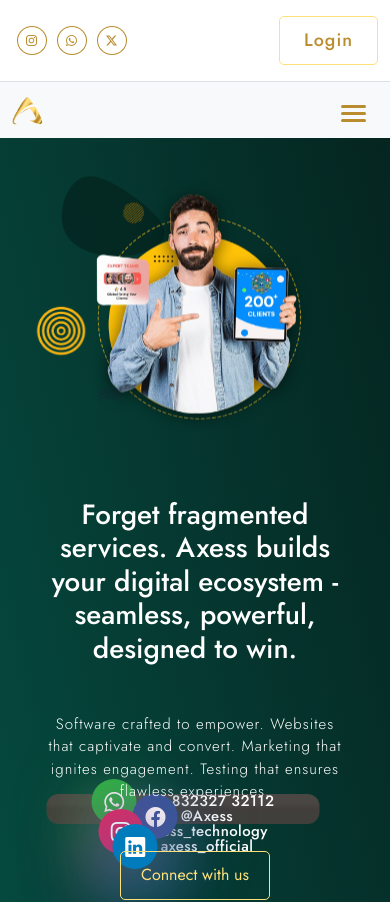
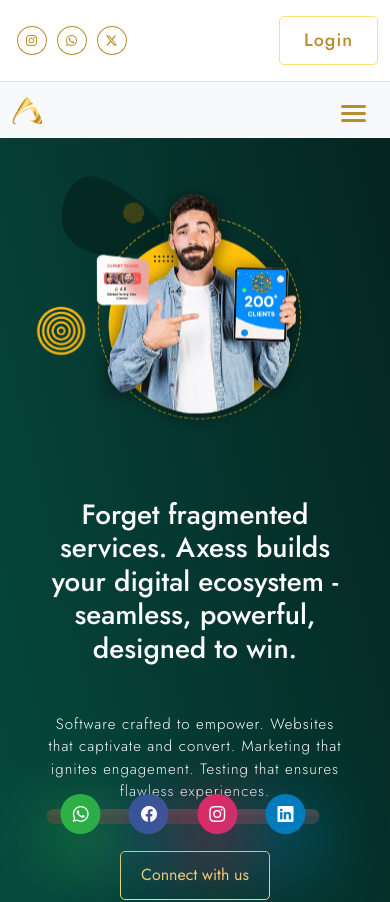
Before and after one commit to axessmongo/AxessTechnology-project, a React (Vite) app in the folder client/: page / in a window 390 px wide. Shown: the top 902 px of the page. Built offline with nearby package versions, Linux system fonts and the light colour scheme.

Commit message:
adding mobile changes

```diff
--- a/client/src/assets/css/_links.scss
+++ b/client/src/assets/css/_links.scss
@@ -1,4 +1,3 @@
-
 $whatsappcolor : #33bc4a;
 $facebookcolor : #3b5998;
 $instagramcolor : #e1306c;
@@ -11,7 +10,7 @@ $instagramcolorhover : #b60843;
 $linkedincolorhover : #00a5fd;
 
 
-$globalshadow :  rgba(0, 0, 0, 0.56) 0px 22px 70px 4px;
+$globalshadow : rgba(0, 0, 0, 0.56) 0px 22px 70px 4px;
 
 .links-container {
     position: fixed;
@@ -23,6 +22,7 @@ $globalshadow :  rgba(0, 0, 0, 0.56) 0px 22px 70px 4px;
     background: linear-gradient(#4a4643 30%, #423e3b 50%, #403f3b 70%);
     height: 30px;
     border-radius: 12px;
+    z-index: 99999;
 
     &::before {
         content: "";
@@ -36,19 +36,19 @@ $globalshadow :  rgba(0, 0, 0, 0.56) 0px 22px 70px 4px;
         border-radius: 12px;
     }
 
-    &.whatsappcolor::before{
+    &.whatsappcolor::before {
         background-color: $whatsappcolorhover;
     }
 
-    &.facebookcolor::before{
+    &.facebookcolor::before {
         background-color: $facebookcolorhover;
     }
 
-    &.instagramcolor::before{
+    &.instagramcolor::before {
         background-color: $instagramcolorhover;
     }
 
-    &.linkedincolor::before{
+    &.linkedincolor::before {
         background-color: $linkedincolor;
     }
 
@@ -71,25 +71,25 @@ $globalshadow :  rgba(0, 0, 0, 0.56) 0px 22px 70px 4px;
         &.whatsapp {
             background: $whatsappcolor;
             box-shadow: $whatsappcolor 0px 22px 70px 4px;
-            animation: whatsapp-shadow 1s 0s infinite ;
+            animation: whatsapp-shadow 1s 0s infinite;
         }
 
         &.facebook {
             background: $facebookcolor;
             box-shadow: $facebookcolor 0px 22px 70px 4px;
-            animation: facebook-shadow 1s 0s infinite ;
+            animation: facebook-shadow 1s 0s infinite;
         }
 
         &.instagram {
             background: $instagramcolor;
             box-shadow: $instagramcolor 0px 22px 70px 4px;
-            animation: instagram-shadow 1s 0s infinite ;
+            animation: instagram-shadow 1s 0s infinite;
         }
 
         &.linkedin {
             background: $linkedincolor;
             box-shadow: $linkedincolor 0px 22px 70px 4px;
-            animation: linkedin-shadow 1s 0s infinite ;
+            animation: linkedin-shadow 1s 0s infinite;
         }
 
         i {
@@ -108,42 +108,68 @@ $globalshadow :  rgba(0, 0, 0, 0.56) 0px 22px 70px 4px;
 }
 
 
-@keyframes whatsapp-shadow{
-    0%, 100%{
+@keyframes whatsapp-shadow {
+
+    0%,
+    100% {
         background-color: $whatsappcolor;
     }
-    50%{
+
+    50% {
         background-color: $whatsappcolorhover;
 
     }
 }
 
-@keyframes facebook-shadow{
-    0%, 100%{
+@keyframes facebook-shadow {
+
+    0%,
+    100% {
         background-color: $facebookcolor;
     }
-    50%{
+
+    50% {
         background-color: $facebookcolorhover;
 
     }
 }
 
-@keyframes instagram-shadow{
-    0%, 100%{
+@keyframes instagram-shadow {
+
+    0%,
+    100% {
         background-color: $instagramcolor;
     }
-    50%{
+
+    50% {
         background-color: $instagramcolorhover;
 
     }
 }
 
-@keyframes linkedin-shadow{
-    0%, 100%{
+@keyframes linkedin-shadow {
+
+    0%,
+    100% {
         background-color: $linkedincolor;
     }
-    50%{
+
+    50% {
         background-color: $linkedincolorhover;
 
     }
 }
+
+@media(max-width:992px) {
+    .links-container {
+        height: 15px;
+        .icons {
+            transform: translate(-50%, -23px);
+            height: 40px;
+            width: 40px;
+            i{
+                font-size: 16px;
+            }
+        }
+    }
+}
--- a/client/src/assets/css/index.scss
+++ b/client/src/assets/css/index.scss
@@ -186,23 +186,27 @@ img {
         background-color: white;
       }
 
-      &.pricing{
-        .nav-link{
+      &.pricing {
+        .nav-link {
           padding: 10px;
           margin: 0 0 10px;
         }
-        .nav-item{
-          &:first-child{
-            .nav-link{
+
+        .nav-item {
+          &:first-child {
+            .nav-link {
               margin: 10px 0;
             }
           }
         }
       }
     }
-    &:hover .drop, &:focus .drop , &:active .drop
-    // , &:focus-within .drop
-    {
+
+    &:hover .drop,
+    &:focus .drop,
+    &:active .drop // , &:focus-within .drop
+
+      {
       transform: translate(-50%, 0%);
       max-height: max-content;
     }
@@ -1328,6 +1332,19 @@ img {
 
 
 @media(max-width:992px) {
+  .navbar  {
+    .nav-link {
+      background: transparent;
+      text-align: center;
+    }
+    .nav-item{
+      .drop {
+        position: relative;
+        z-index: 12;
+      }
+    }
+  }
+
   .primary-header {
     font-size: 32px;
   }
--- a/client/src/components/Contact.jsx
+++ b/client/src/components/Contact.jsx
@@ -3,7 +3,6 @@ import axios from 'axios';
 import Banner from '../components/Banner';
 import Navbar from './Navbar';
 import Footer from './Footer';
-import "../assets/css/index.scss";
 import "../assets/css/contact.scss";
 import { toast, ToastContainer } from 'react-toastify';
 
--- a/client/src/components/Footer.jsx
+++ b/client/src/components/Footer.jsx
@@ -3,7 +3,7 @@ import { Link } from 'react-router-dom'
 import footer from '../assets/images/footer.svg'
 import frompng from '../assets/images/fromlogo.jpg'
 // import contact  from '../assets/images/contact.jpg'
-import "../assets/css/index.scss"
+// import "../assets/css/index.scss"
 import "../assets/css/footer.scss"
 import axios from 'axios';
 import { toast, ToastContainer } from 'react-toastify';
--- a/client/src/components/Links.jsx
+++ b/client/src/components/Links.jsx
@@ -22,7 +22,7 @@ export default function Links() {
 
   return (
     <div className= {`links-container row align-items-center text-white ${hover}`}>
-      <div className="col-md-3">
+      <div className="col-3">
         <a href='/' className="d-flex justify-content-center text-decoration-none text-white"
         onMouseEnter={(color) => setcolorfunctoin('whatsappcolor')}
         onMouseLeave={()=> setHover('')}>
@@ -31,10 +31,10 @@ export default function Links() {
               <i className="bi bi-whatsapp"></i>
             </div>
           </div>
-          <p className='mb-0 ms-5'>+91 832327 32112</p>
+          <p className='mb-0 ms-5 d-none d-lg-block'>83232 32112</p>
         </a>
       </div>
-      <div className="col-md-3">
+      <div className="col-3">
         <a href='/' className="d-flex justify-content-center text-decoration-none text-white"
         onMouseEnter={(color) => setcolorfunctoin('facebookcolor')}
         onMouseLeave={()=> setHover('')}>
@@ -43,10 +43,10 @@ export default function Links() {
               <i className="bi bi-facebook"></i>
             </div>
           </div>
-          <p className='mb-0 ms-5'>@Axess</p>
+          <p className='mb-0 ms-5 d-none d-lg-block'>@Axess</p>
         </a>
       </div>
-      <div className="col-md-3">
+      <div className="col-3">
         <a href='/' className="d-flex justify-content-center text-decoration-none text-white"
         onMouseEnter={(color) => setcolorfunctoin('instagramcolor')}
         onMouseLeave={()=> setHover('')}>
@@ -55,10 +55,10 @@ export default function Links() {
               <i className="bi bi-instagram"></i>
             </div>
           </div>
-          <p className='mb-0 ms-5'>axess_technology</p>
+          <p className='mb-0 ms-5 d-none d-lg-block'>axess_technology</p>
         </a>
       </div>
-      <div className="col-md-3">
+      <div className="col-3">
         <a href='/' className="d-flex justify-content-center text-decoration-none text-white"
         onMouseEnter={(color) => setcolorfunctoin('linkedincolor')}
         onMouseLeave={()=> setHover('')}>
@@ -67,7 +67,7 @@ export default function Links() {
               <i className="bi bi-linkedin"></i>
             </div>
           </div>
-          <p className='mb-0 ms-5'>axess_official</p>
+          <p className='mb-0 ms-5 d-none d-lg-block'>axess_official</p>
         </a>
       </div>
     </div>
--- a/client/src/pages/Ai.jsx
+++ b/client/src/pages/Ai.jsx
@@ -13,7 +13,7 @@ import { Link } from "react-router-dom";
 import footer from "../assets/images/footer.svg";
 import frompng from "../assets/images/fromlogo.jpg";
 // import contact  from '../assets/images/contact.jpg'
-import "../assets/css/index.scss";
+// import "../assets/css/index.scss";
 import kvrprofile from '../assets/images/kvr profile.png'
 
 
--- a/client/src/pages/Development.jsx
+++ b/client/src/pages/Development.jsx
@@ -10,7 +10,6 @@ import "../assets/css/pricing.scss";
 import { Link } from "react-router-dom";
 
 // import contact  from '../assets/images/contact.jpg'
-import "../assets/css/index.scss";
 import Techsection from "../components/Techsection";
 import whychooseimg from "../assets/images/whychoose-img.png";
 import Profiledub from '../assets/images/testing/dub-img.png'
--- a/client/src/pages/Register.jsx
+++ b/client/src/pages/Register.jsx
@@ -3,7 +3,7 @@ import axios from 'axios'
 import { useState } from "react";
 import { Link } from "react-router-dom";
 import "../assets/css/register.scss";
-import "../assets/css/index.scss";
+// import "../assets/css/index.scss";
 import Footer from '../components/Footer';
 import Navbar from '../components/Navbar';
 import { ToastContainer, toast } from 'react-toastify';
--- a/client/src/pages/Webdev.jsx
+++ b/client/src/pages/Webdev.jsx
@@ -14,7 +14,7 @@ import { Link } from "react-router-dom";
 import footer from "../assets/images/footer.svg";
 import frompng from "../assets/images/fromlogo.jpg";
 // import contact  from '../assets/images/contact.jpg'
-import "../assets/css/index.scss";
+// import "../assets/css/index.scss";
 import Techsection from "../components/Techsection";
 import whychooseimg from "../assets/images/whychoose-img.png";
 import webdev from "../assets/images/web-dev2.png";
```
Also changed, not shown: 1 other file (tests, documents, lock files or other folders).
